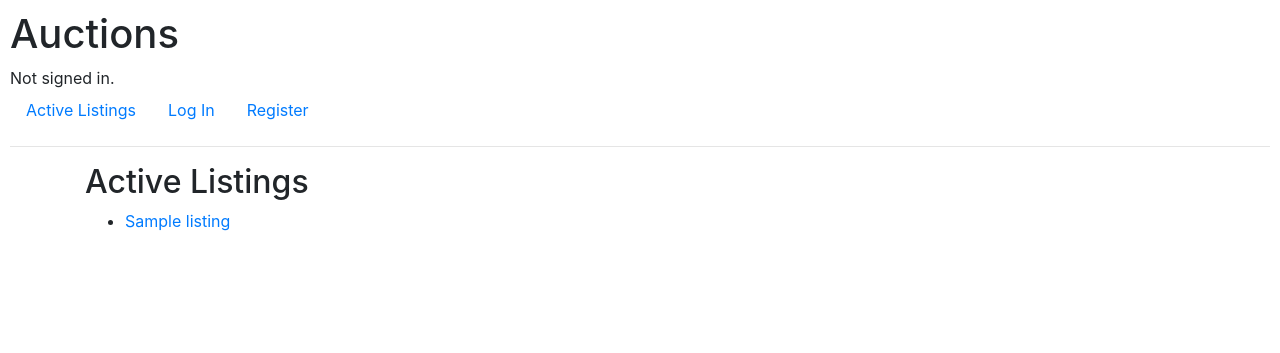
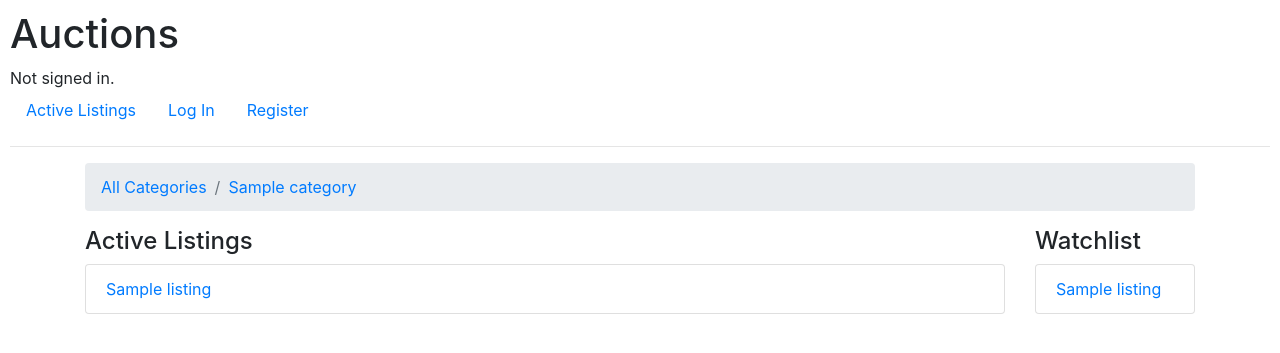
Before and after one commit to zs7779/https-cs50.harvard.edu-web-2020-projects-2-commerce, a Django app: template auctions/templates/auctions/index.html in a window 1280 px wide. Shown: the top 353 px of the page. Run offline with Django 3.2, Linux system fonts and the light colour scheme; the template is opened without the code that fills it: most values are stand-ins (such as "Sample title", 1, 10 or a date in 2020); some libraries are stand-ins or nearby versions.

Commit message:
use a model as category

```diff
--- a/auctions/admin.py
+++ b/auctions/admin.py
@@ -7,3 +7,4 @@ admin.site.register(models.User)
 admin.site.register(models.Listing)
 admin.site.register(models.Bid)
 admin.site.register(models.Comment)
+admin.site.register(models.Category)
--- a/auctions/templates/auctions/index.html
+++ b/auctions/templates/auctions/index.html
@@ -1,12 +1,27 @@
 {% extends "auctions/layout.html" %}
 
 {% block body %}
-    <h2>Active Listings</h2>
-    <ul>
+{% include "auctions/path_bar.html" %}
+<div class="row">
+<div class="col">
+    <h4>Active Listings</h4>
+    <ul class="list-group">
         {% for listing in listings %}
-            <li><a href="{% url 'listing' listing.id %}">{{ listing.title }}</a></li>
+            <li class="list-group-item"><a href="{% url 'listing' listing.id %}">{{ listing.title }}</a></li>
         {% empty %}
-            <li>No active listing.</li>
+            <li class="list-group-item">No active listing.</li>
         {% endfor %}
     </ul>
+</div>
+<div class="col-2">
+    <h4>Watchlist</h4>
+    <ul class="list-group">
+        {% for watch in watches %}
+            <li class="list-group-item"><a href="{% url 'listing' watch.listing.id %}">{{ watch.listing.title }}</a></li>
+        {% empty %}
+            <li class="list-group-item">No active listing.</li>
+        {% endfor %}
+    </ul>
+</div>
+</div>
 {% endblock %}
--- /dev/null
+++ b/auctions/templates/auctions/path_bar.html
@@ -0,0 +1,8 @@
+<nav aria-label="breadcrumb">
+  <ol class="breadcrumb">
+      <li class="breadcrumb-item"><a href="{% url 'index' %}">All Categories</a></li>
+      {% if category %}
+        <li class="breadcrumb-item active" aria-current="page"><a href="{% url 'category' category %}">{{ category }}</a></li>
+      {% endif %}
+  </ol>
+</nav>
--- a/auctions/urls.py
+++ b/auctions/urls.py
@@ -4,6 +4,8 @@ from . import views
 
 urlpatterns = [
     path("", views.index, name="index"),
+    path("catgory/", views.index, name="category"),
+    path("catgory/<str:category>", views.index, name="category"),
     path("login/", views.login_view, name="login"),
     path("logout/", views.logout_view, name="logout"),
     path("register/", views.register, name="register"),
```
Also changed, not shown: auctions/models.py (+5 -7 lines), auctions/static/auctions/auctions.js (+4 -3 lines), auctions/templates/auctions/listing.html (+10 -12 lines), auctions/views.py (+26 -9 lines).
